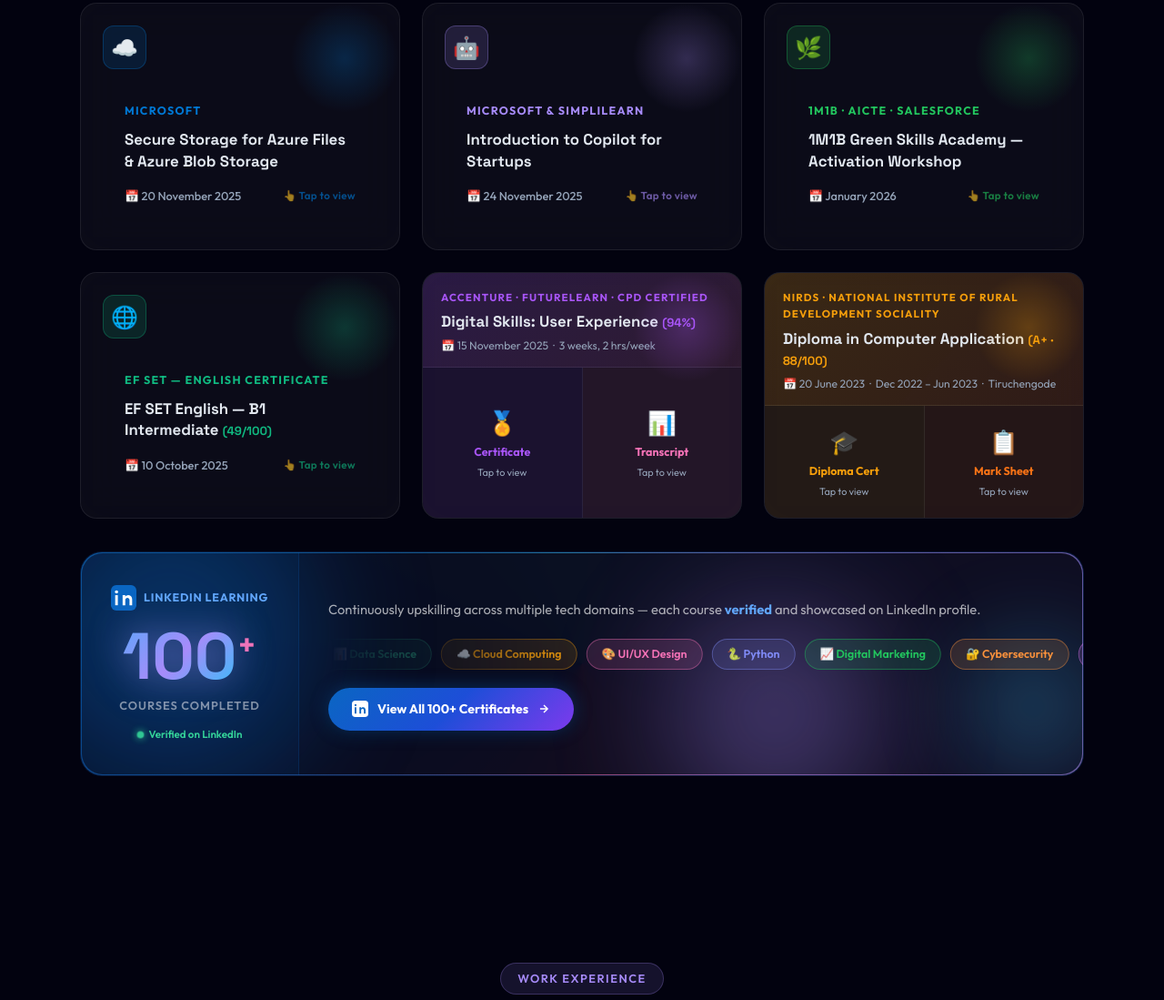
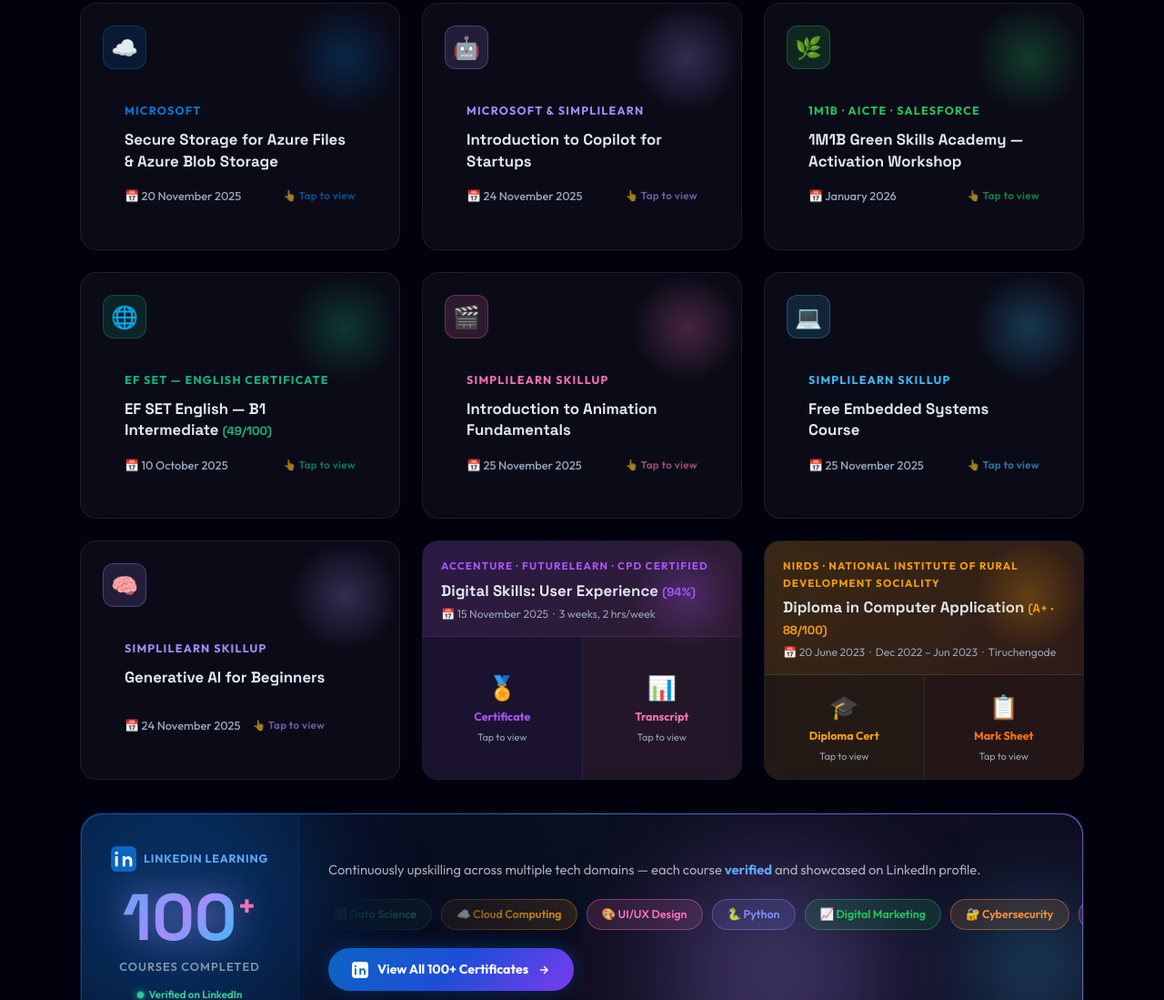
Before and after one commit to rajes44/Rajesh_Portfolio, a plain HTML site: page index.html in a window 1280 px wide. Shown: the part 6597-7696 px from the top of the page at 91% size. Drawn offline with Linux system fonts and the light colour scheme; animation ran at ten frames a second.

Commit message:
Add 3 Simplilearn SkillUP certificates: Animation Fundamentals, Embedded Systems, Generative AI for Beginners

```diff
--- a/index.html
+++ b/index.html
@@ -663,6 +663,54 @@
           </div>
         </div>
 
+        <!-- Certificate: Simplilearn — Introduction to Animation Fundamentals -->
+        <div class="cert-card glass-card reveal" style="--cc:#f472b6"
+             data-img="certificates/cert_simplilearn_animation.png"
+             data-title="Introduction to Animation Fundamentals Course — Simplilearn SkillUP">
+          <div class="cert-glow"></div>
+          <div class="cert-icon-wrap" style="background: color-mix(in srgb,#f472b6 15%,transparent); border-color: color-mix(in srgb,#f472b6 30%,transparent);">&#127916;</div>
+          <div class="cert-body">
+            <span class="cert-issuer" style="--ic:#f472b6">Simplilearn SkillUP</span>
+            <h3 class="cert-title">Introduction to Animation Fundamentals</h3>
+            <div class="cert-footer">
+              <span class="cert-date">&#128197; 25 November 2025</span>
+              <span class="cert-tap-hint">&#128070; Tap to view</span>
+            </div>
+          </div>
+        </div>
+
+        <!-- Certificate: Simplilearn — Free Embedded Systems Course -->
+        <div class="cert-card glass-card reveal" style="--cc:#38bdf8"
+             data-img="certificates/cert_simplilearn_embedded.png"
+             data-title="Free Embedded Systems Course — Simplilearn SkillUP">
+          <div class="cert-glow"></div>
+          <div class="cert-icon-wrap" style="background: color-mix(in srgb,#38bdf8 15%,transparent); border-color: color-mix(in srgb,#38bdf8 30%,transparent);">&#128187;</div>
+          <div class="cert-body">
+            <span class="cert-issuer" style="--ic:#38bdf8">Simplilearn SkillUP</span>
+            <h3 class="cert-title">Free Embedded Systems Course</h3>
+            <div class="cert-footer">
+              <span class="cert-date">&#128197; 25 November 2025</span>
+              <span class="cert-tap-hint">&#128070; Tap to view</span>
+            </div>
+          </div>
+        </div>
+
+        <!-- Certificate: Simplilearn — Generative AI for Beginners -->
+        <div class="cert-card glass-card reveal" style="--cc:#a78bfa"
+             data-img="certificates/cert_simplilearn_genai.png"
+             data-title="Generative AI for Beginners — Simplilearn SkillUP">
+          <div class="cert-glow"></div>
+          <div class="cert-icon-wrap" style="background: color-mix(in srgb,#a78bfa 15%,transparent); border-color: color-mix(in srgb,#a78bfa 30%,transparent);">&#129504;</div>
+          <div class="cert-body">
+            <span class="cert-issuer" style="--ic:#a78bfa">Simplilearn SkillUP</span>
+            <h3 class="cert-title">Generative AI for Beginners</h3>
+            <div class="cert-footer">
+              <span class="cert-date">&#128197; 24 November 2025</span>
+              <span class="cert-tap-hint">&#128070; Tap to view</span>
+            </div>
+          </div>
+        </div>
+
         <!-- Certificate: Accenture Digital Skills UX (Certificate + Transcript) -->
         <div class="cert-card glass-card reveal" style="--cc:#a855f7; flex-direction:column; gap:0; padding:0; overflow:hidden; align-items:stretch;">
           <div class="cert-glow"></div>
```
Also changed, not shown: certificates/cert_simplilearn_animation.png (added), certificates/cert_simplilearn_embedded.png (added), certificates/cert_simplilearn_genai.png (added).
